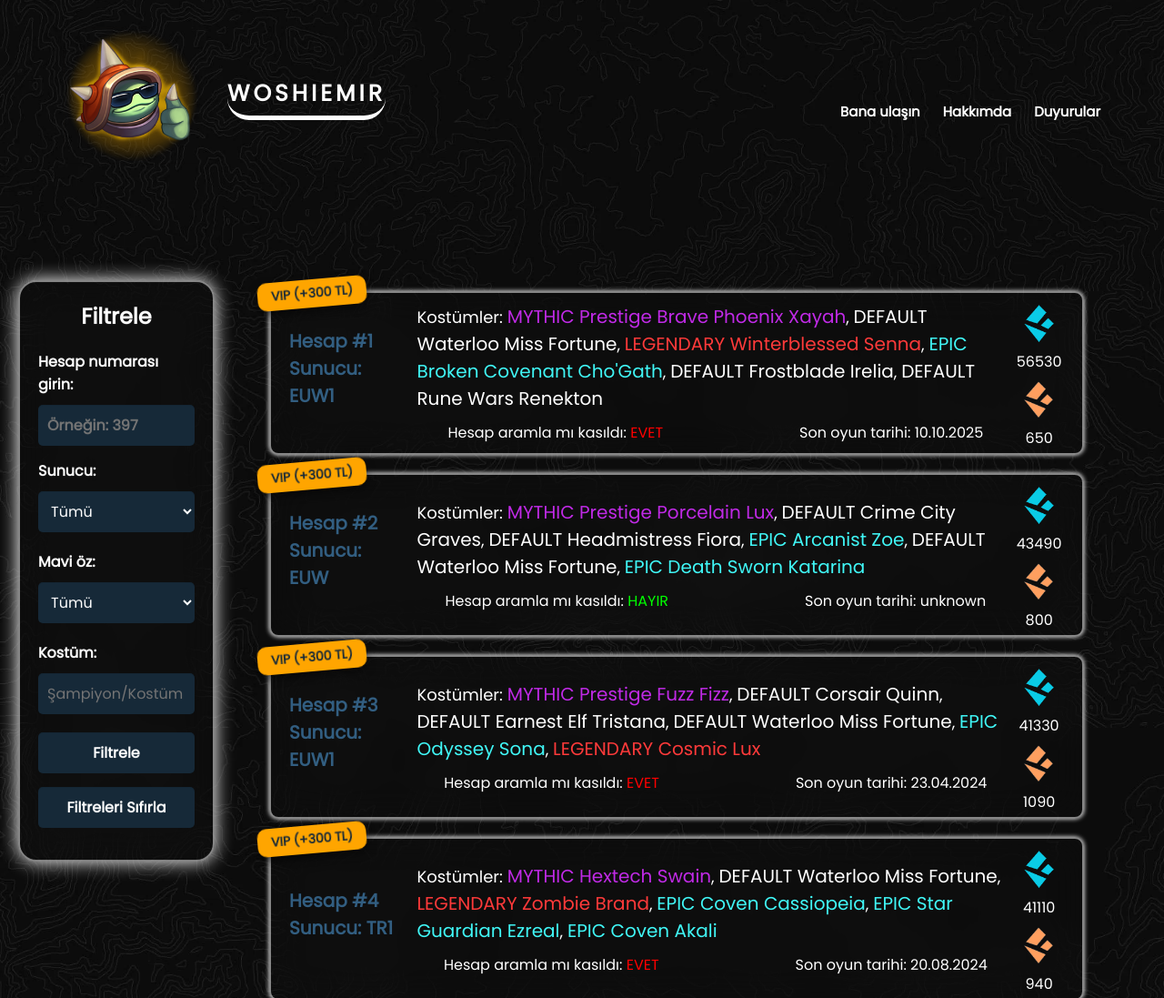
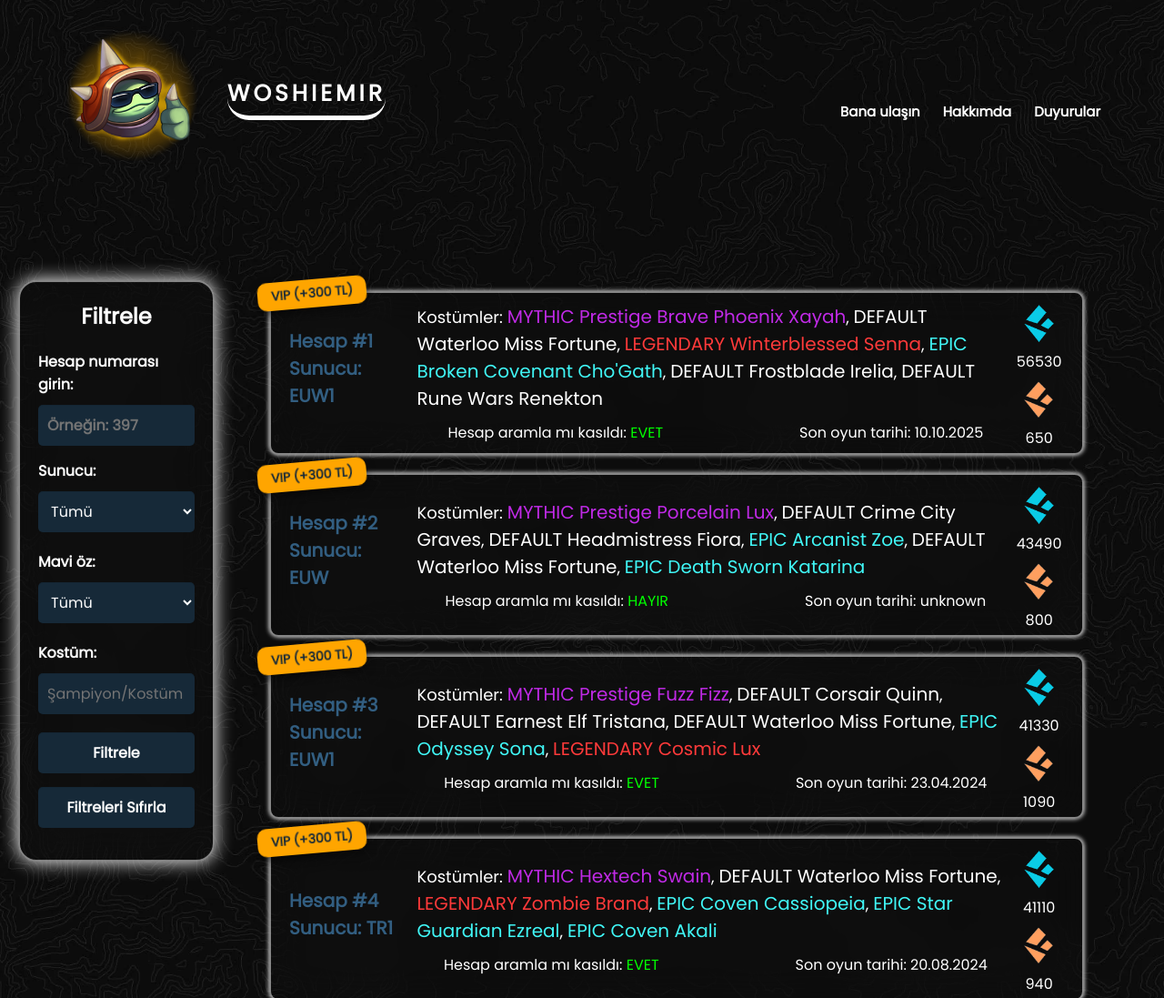
Before and after one commit to woshiem/woshiemir, a plain HTML site: page index.html in a window 1280 px wide. Shown: the top 1097 px of the page at 91% size. Drawn offline with Linux system fonts and the light colour scheme.

Commit message:
Update style.css

```diff
--- a/style.css
+++ b/style.css
@@ -223,10 +223,7 @@ aside {
     font-size: 1rem;
 }
 
-.status.yes {
-    color: red;
-}
-
+.status.yes,
 .status.no {
     color: rgb(0, 255, 0);
 }
```
